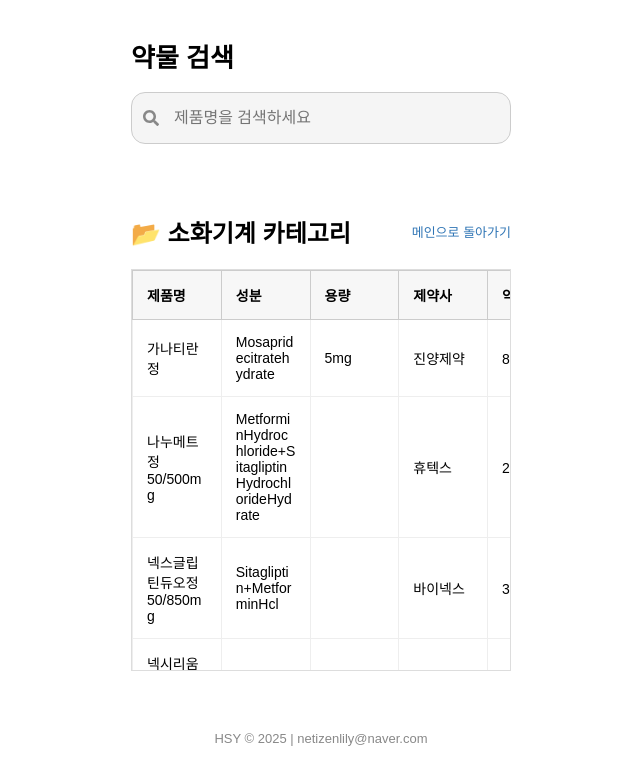
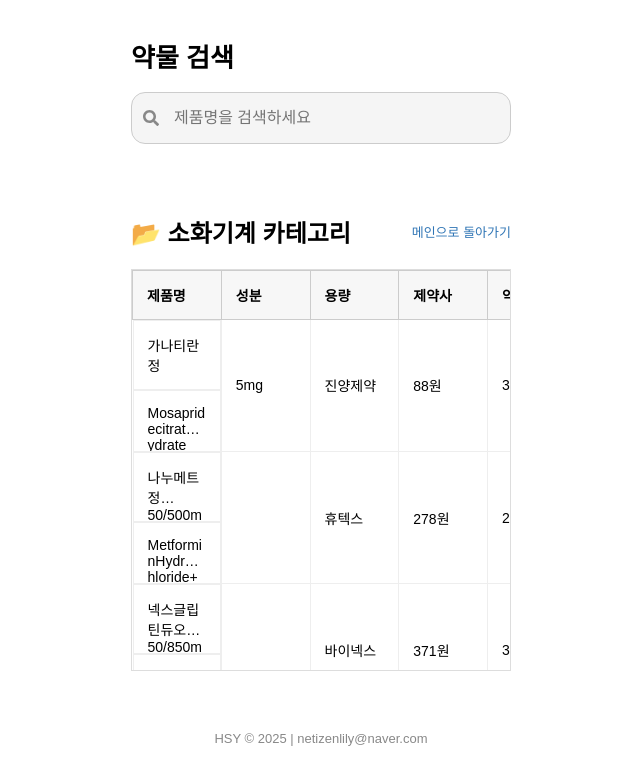
Before and after one commit to dasampharm/dasanpharm, a React (Create React App) app: page / in a window 1280 px wide. Both pictures are taken after a click on the button "소화기계". Shown: the top 784 px of the page, without its empty margins (319-959 px from the left). Built offline with nearby package versions, Linux system fonts and the light colour scheme.

Commit message:
testcase_4

```diff
--- a/src/App.js
+++ b/src/App.js
@@ -133,7 +133,7 @@
             <table style={{ minWidth: "800px", borderCollapse: "collapse", fontSize: "14px", width: "100%", tableLayout: "fixed" }}>
               <thead>
                 <tr>
-                  <th style={{ position: "sticky", top: 0, left: 0, backgroundColor: "#f7f7f7", zIndex: 4, padding: "14px", border: "1px solid #ccc", textAlign: "left", whiteSpace: "nowrap", maxWidth: "6em" }}>제품명</th>
+                  <th style={{ position: "sticky", top: 0, left: 0, backgroundColor: "#f7f7f7", zIndex: 4, padding: "14px", border: "1px solid #ccc", textAlign: "left", whiteSpace: "nowrap", maxWidth: "9em" }}>제품명</th>
                   {["성분", "용량", "제약사", "약가", "요율", "환산액", "품절", "비고"].map((label, i) => (
                     <th key={i} style={{ position: "sticky", top: 0, backgroundColor: "#f7f7f7", zIndex: 3, padding: "14px", border: "1px solid #ccc", textAlign: "left", whiteSpace: "nowrap" }}>{label}</th>
                   ))}
@@ -142,8 +142,8 @@
               <tbody>
                 {getFilteredDrugs().map((drug, index) => (
                   <tr key={index}>
-                    <td style={{ position: "sticky", left: 0, backgroundColor: "#fff", zIndex: 1, padding: "14px", border: "1px solid #eee", whiteSpace: "normal", overflowWrap: "break-word", wordBreak: "break-word", maxWidth: "6em" }}>{drug["제품명"]}</td>
-                    <td style={{ padding: "14px", border: "1px solid #eee", whiteSpace: "normal", overflowWrap: "break-word", wordBreak: "break-word", maxWidth: "9em" }}>{drug["성분"]}</td>
+                    <td style={{ position: "sticky", left: 0, backgroundColor: "#fff", zIndex: 1, padding: "14px", border: "1px solid #eee", display: "-webkit-box", WebkitLineClamp: 2, WebkitBoxOrient: "vertical", overflow: "hidden", whiteSpace: "normal", overflowWrap: "anywhere", wordBreak: "normal", maxWidth: "9em" }}>{drug["제품명"]}</td>
+                    <td style={{ padding: "14px", border: "1px solid #eee", display: "-webkit-box", WebkitLineClamp: 2, WebkitBoxOrient: "vertical", overflow: "hidden", whiteSpace: "normal", overflowWrap: "anywhere", wordBreak: "normal", maxWidth: "9em" }}>{drug["성분"]}</td>
                     <td style={{ padding: "14px", border: "1px solid #eee", whiteSpace: "nowrap" }}>{drug["용량"]}</td>
                     <td style={{ padding: "14px", border: "1px solid #eee", whiteSpace: "nowrap" }}>{drug["제약사"]}</td>
                     <td style={{ padding: "14px", border: "1px solid #eee", whiteSpace: "nowrap" }}>{drug["약가"]}</td>
```
